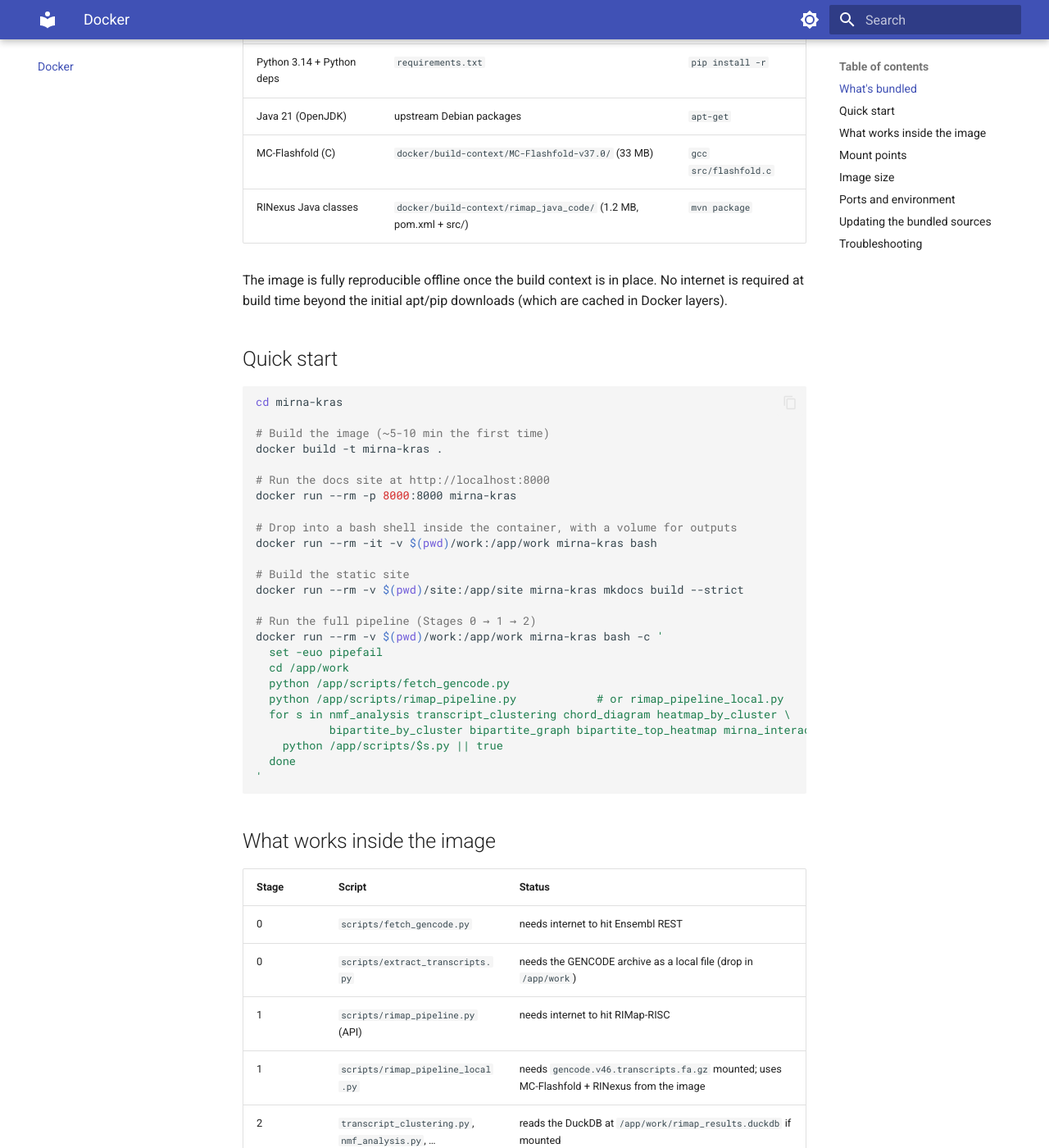
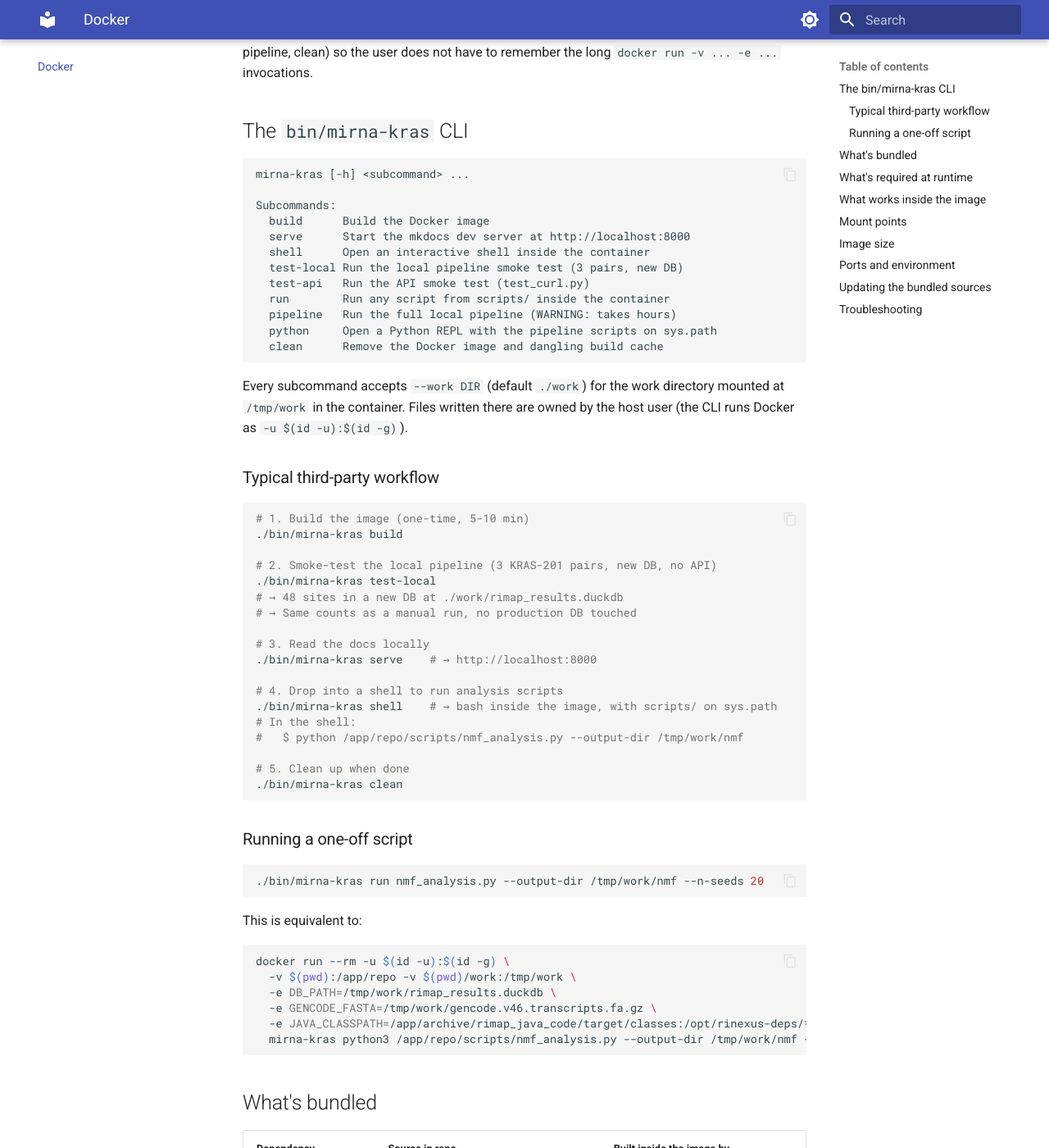
Before and after one commit to EmericLaberge/mirna-kras, an MkDocs documentation site: the page built from docs/docker.md, in a window 1280 px wide and 1400 px high, scrolled down 383 px. Shown: the whole window at 82% size. Built offline with MkDocs 1.6.1 and Material for MkDocs 9.7.7, drawn with Linux system fonts in a browser that asks for light colours; some of the changed text lies outside the part shown.

Commit message:
Update docs/docker.md with the new bin/mirna-kras CLI
Document the end-to-end third-party workflow: build, test-local, serve,
shell, run, pipeline, clean. List what's bundled, what's required at
runtime (the GENCODE archive), mount points, image size, troubleshooting.

The CLI runs the container as the host user via -u $(id -u):$(id -g) so
files written to ./work are owned by the user, not by root.

````diff
--- a/docs/docker.md
+++ b/docs/docker.md
@@ -1,75 +1,124 @@
 # Docker — running the full pipeline in a container
 
-The image builds everything from source at build time, so a single `docker build` is enough — no host setup required beyond Docker itself.
+The image builds everything from source at build time. A fresh third-party user only needs three commands:
+
+```bash
+git clone <repo-url> mirna-kras
+cd mirna-kras
+./bin/mirna-kras build      # ~5–10 min the first time
+./bin/mirna-kras test-local # 3-pair smoke test (~15 s)
+```
+
+The `bin/mirna-kras` CLI wraps every common Docker interaction (build, serve, shell, run, test, pipeline, clean) so the user does not have to remember the long `docker run -v ... -e ...` invocations.
+
+## The `bin/mirna-kras` CLI
+
+```
+mirna-kras [-h] <subcommand> ...
+
+Subcommands:
+  build      Build the Docker image
+  serve      Start the mkdocs dev server at http://localhost:8000
+  shell      Open an interactive shell inside the container
+  test-local Run the local pipeline smoke test (3 pairs, new DB)
+  test-api   Run the API smoke test (test_curl.py)
+  run        Run any script from scripts/ inside the container
+  pipeline   Run the full local pipeline (WARNING: takes hours)
+  python     Open a Python REPL with the pipeline scripts on sys.path
+  clean      Remove the Docker image and dangling build cache
+```
+
+Every subcommand accepts `--work DIR` (default `./work`) for the work directory mounted at `/tmp/work` in the container. Files written there are owned by the host user (the CLI runs Docker as `-u $(id -u):$(id -g)`).
+
+### Typical third-party workflow
+
+```bash
+# 1. Build the image (one-time, 5-10 min)
+./bin/mirna-kras build
+
+# 2. Smoke-test the local pipeline (3 KRAS-201 pairs, new DB, no API)
+./bin/mirna-kras test-local
+# → 48 sites in a new DB at ./work/rimap_results.duckdb
+# → Same counts as a manual run, no production DB touched
+
+# 3. Read the docs locally
+./bin/mirna-kras serve    # → http://localhost:8000
+
+# 4. Drop into a shell to run analysis scripts
+./bin/mirna-kras shell    # → bash inside the image, with scripts/ on sys.path
+# In the shell:
+#   $ python /app/repo/scripts/nmf_analysis.py --output-dir /tmp/work/nmf
+
+# 5. Clean up when done
+./bin/mirna-kras clean
+```
+
+### Running a one-off script
+
+```bash
+./bin/mirna-kras run nmf_analysis.py --output-dir /tmp/work/nmf --n-seeds 20
+```
+
+This is equivalent to:
+```bash
+docker run --rm -u $(id -u):$(id -g) \
+  -v $(pwd):/app/repo -v $(pwd)/work:/tmp/work \
+  -e DB_PATH=/tmp/work/rimap_results.duckdb \
+  -e GENCODE_FASTA=/tmp/work/gencode.v46.transcripts.fa.gz \
+  -e JAVA_CLASSPATH=/app/archive/rimap_java_code/target/classes:/opt/rinexus-deps/* \
+  mirna-kras python3 /app/repo/scripts/nmf_analysis.py --output-dir /tmp/work/nmf --n-seeds 20
+```
 
 ## What's bundled
 
 | Dependency | Source in repo | Built inside the image by |
 |---|---|---|
 | Python 3.14 + Python deps | `requirements.txt` | `pip install -r` |
-| Java 21 (OpenJDK) | upstream Debian packages | `apt-get` |
+| Java 21 (Temurin) | `eclipse-temurin:21-jdk` (upstream Adoptium) | base image |
 | MC-Flashfold (C) | `docker/build-context/MC-Flashfold-v37.0/` (33 MB) | `gcc src/flashfold.c` |
-| RINexus Java classes | `docker/build-context/rimap_java_code/` (1.2 MB, pom.xml + src/) | `mvn package` |
+| RINexus Java classes | `docker/build-context/rimap_java_code/` (1.2 MB) | `mvn package` + `dependency:copy-dependencies` |
+| miRBase miRNA file | `data/mirnas.fa` (205 KB) | `COPY` |
 
-The image is fully reproducible offline once the build context is in place. No internet is required at build time beyond the initial apt/pip downloads (which are cached in Docker layers).
+The image is fully reproducible offline. The only network access is during `apt-get` / `pip install` for system deps; after the first build, subsequent runs use cached layers.
 
-## Quick start
+## What's required at runtime
+
+The local pipeline (`rimap_pipeline_local.py`) needs the GENCODE v46 transcript archive. It's not bundled in the image (83 MB is too big). Provide it via the `--gencode` flag:
 
 ```bash
-cd mirna-kras
+./bin/mirna-kras pipeline --gencode /path/to/gencode.v46.transcripts.fa.gz --yes
+```
 
-# Build the image (~5-10 min the first time)
-docker build -t mirna-kras .
+Download it from <https://ftp.ebi.ac.uk/pub/databases/gencode/Gencode_human/release_46/gencode.v46.transcripts.fa.gz>.
 
-# Run the docs site at http://localhost:8000
-docker run --rm -p 8000:8000 mirna-kras
-
-# Drop into a bash shell inside the container, with a volume for outputs
-docker run --rm -it -v $(pwd)/work:/app/work mirna-kras bash
-
-# Build the static site
-docker run --rm -v $(pwd)/site:/app/site mirna-kras mkdocs build --strict
-
-# Run the full pipeline (Stages 0 → 1 → 2)
-docker run --rm -v $(pwd)/work:/app/work mirna-kras bash -c '
-  set -euo pipefail
-  cd /app/work
-  python /app/scripts/fetch_gencode.py
-  python /app/scripts/rimap_pipeline.py            # or rimap_pipeline_local.py
-  for s in nmf_analysis transcript_clustering chord_diagram heatmap_by_cluster \
-           bipartite_by_cluster bipartite_graph bipartite_top_heatmap mirna_interactive_plot; do
-    python /app/scripts/$s.py || true
-  done
-'
-```
+If you only want to use the API variant (`rimap_pipeline.py`, which queries RIMap-RISC over HTTPS), no GENCODE archive is needed.
 
 ## What works inside the image
 
 | Stage | Script | Status |
 |---|---|---|
 | 0 | `scripts/fetch_gencode.py` | needs internet to hit Ensembl REST |
-| 0 | `scripts/extract_transcripts.py` | needs the GENCODE archive as a local file (drop in `/app/work`) |
+| 0 | `scripts/extract_transcripts.py` | needs the GENCODE archive as a local file (drop in `/tmp/work`) |
 | 1 | `scripts/rimap_pipeline.py` (API) | needs internet to hit RIMap-RISC |
 | 1 | `scripts/rimap_pipeline_local.py` | needs `gencode.v46.transcripts.fa.gz` mounted; uses MC-Flashfold + RINexus from the image |
-| 2 | `transcript_clustering.py`, `nmf_analysis.py`, … | reads the DuckDB at `/app/work/rimap_results.duckdb` if mounted |
+| 2 | `transcript_clustering.py`, `nmf_analysis.py`, … | reads the DuckDB at `/tmp/work/rimap_results.duckdb` if mounted |
 | — | `mkdocs serve` / `mkdocs build` | no external deps needed |
 
 ## Mount points
 
 | Host path (suggested) | Container path | Purpose |
 |---|---|---|
-| `$(pwd)/work` | `/app/work` | Drop generated `.duckdb`, `figures/`, `figures_nmf/` here between container runs |
+| `$(pwd)/work` (or `--work DIR`) | `/tmp/work` | Drop generated `.duckdb`, `figures/`, `figures_nmf/` here between container runs |
 | `(none)` | `/opt/MC-Flashfold/tables/` | Energy parameter tables — already inside the image |
-| `(none)` | `/app/archive/rimap_java_code/target/classes/` | RINexus Java classes — already inside the image |
+| `(none)` | `/app/archive/rimap_java_code/target/classes/` | RINexus Java classes + Jackson + friends — already inside the image |
+| `--gencode PATH` | `/tmp/work/gencode.v46.transcripts.fa.gz` | GENCODE v46 transcript archive (mount the host file) |
 
 ## Image size
-
-Approximate, after a clean build:
 
 | Layer | Size |
 |---|---|
 | `python:3.14-slim-bookworm` | ~150 MB |
-| `openjdk-21-jdk-headless` | ~250 MB |
+| `openjdk-21-jre-headless` (from Temurin) | ~50 MB |
 | `maven` (Stage 2 build only — discarded) | 0 (final image has no Maven) |
 | `gcc` (Stage 1 build only — discarded) | 0 (final image has no gcc) |
 | Python deps from `requirements.txt` | ~500 MB |
@@ -83,7 +132,7 @@ Approximate, after a clean build:
 |---|---|
 | Port `8000` | mkdocs dev server (only when you run `mkdocs serve`) |
 | `MCFLASHFOLD_PATH` | `/opt/MC-Flashfold` (points inside the image) |
-| `JAVA_CLASSPATH` | `/app/archive/rimap_java_code/target/classes` |
+| `JAVA_CLASSPATH` | `/app/archive/rimap_java_code/target/classes:/opt/rinexus-deps/*` |
 | `PATH` | includes `/usr/local/bin` so `mcff` and `db2cm` are on it |
 
 ## Updating the bundled sources
@@ -92,9 +141,12 @@ Approximate, after a clean build:
 |---|---|---|
 | MC-Flashfold | when the upstream releases a new version | extract the new ZIP into `docker/build-context/MC-Flashfold-vX.Y.Z/`, update the `COPY` line in the Dockerfile, bump the path |
 | RINexus | when you push a fix upstream | pull the new source into `docker/build-context/rimap_java_code/`, commit, rebuild |
+| `data/mirnas.fa` | when miRBase updates | replace the file in the repo, commit, rebuild |
 
 ## Troubleshooting
 
 - **`mcff not found` inside the container** — the MC-Flashfold C build failed silently. Check `docker build -t mirna-kras .` output for gcc errors.
-- **`ClassNotFoundException` for `ca.iric.major.rinexus.rimaprisc.MiRScanS`** — the Maven build failed. Run `docker build --progress=plain` to see Maven logs.
-- **`mkdocs serve` exits immediately** — you forgot to publish the port: `docker run --rm -p 8000:8000 mirna-kras`.
+- **`ClassNotFoundException: com.fasterxml.jackson.databind.ObjectMapper`** — the Maven build didn't extract Jackson deps. Re-run `./bin/mirna-kras build` and look for "RINexus deps: N jars" in the build log.
+- **`mkdocs serve` exits immediately** — you forgot to publish the port: `./bin/mirna-kras serve` already does `-p 8000:8000`.
+- **`Permission denied` writing to `./work/`** — a previous run created the dir as root. `sudo chown -R $(id -u):$(id -g) ./work` to fix.
+- **GENCODE archive not found** — the CLI prints a clear error with the download URL. Pass `--gencode PATH` to override the default.
````
